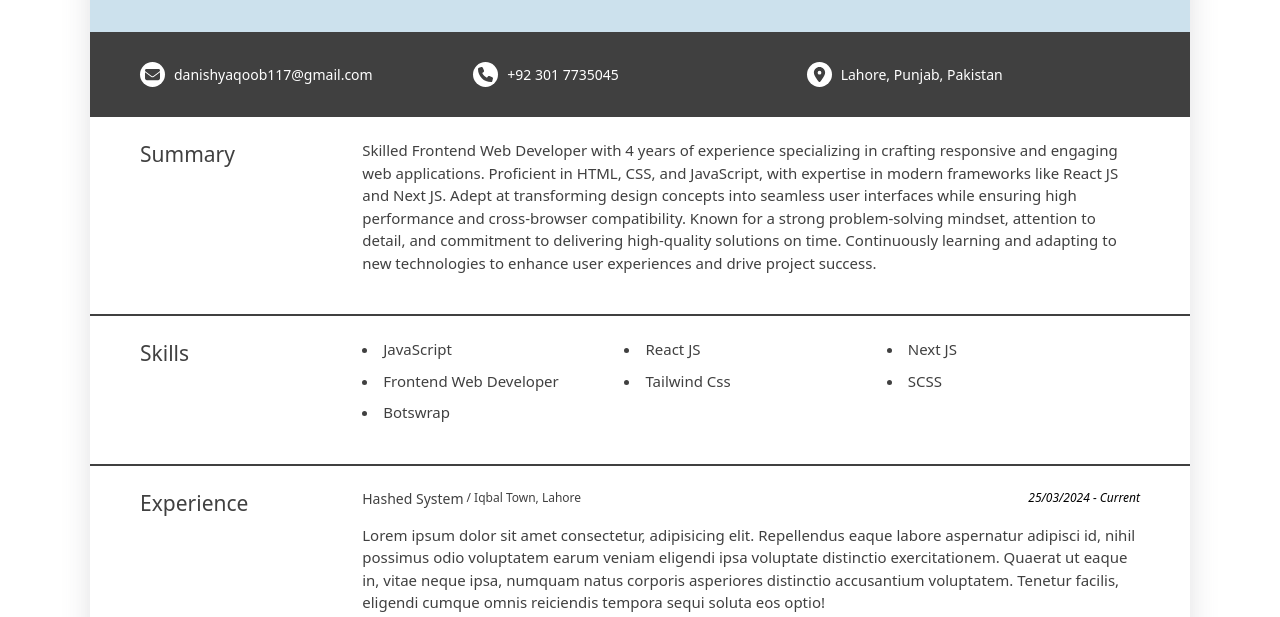
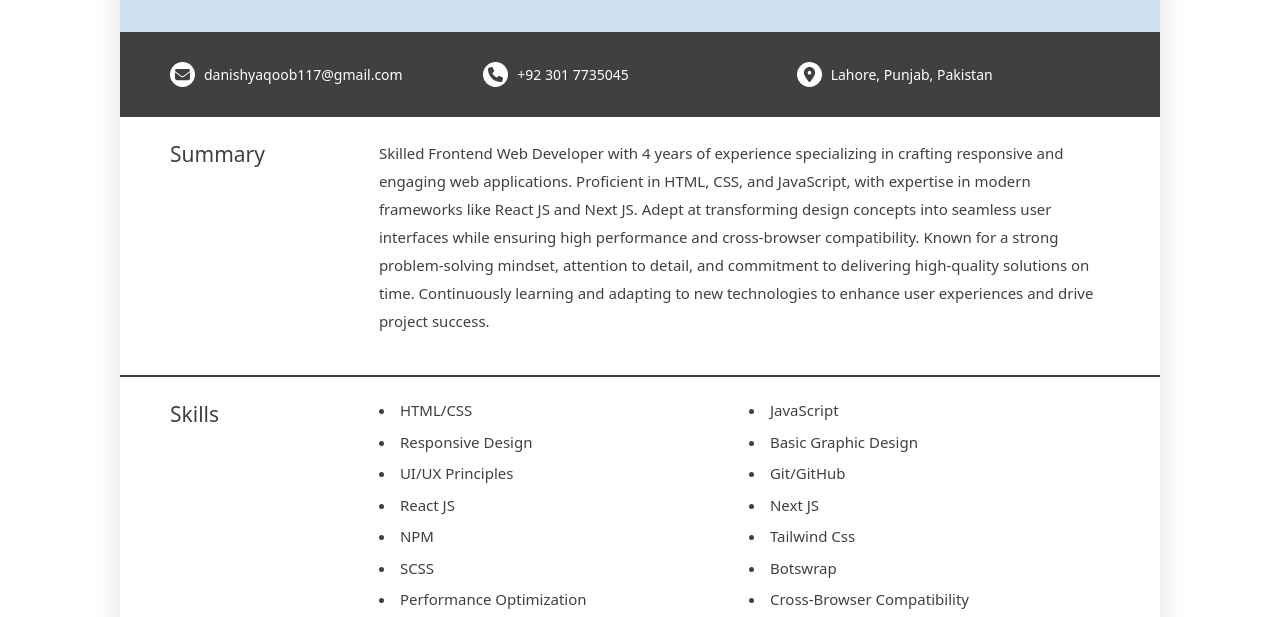
Before and after one commit to danishyaqoobofficial/resume, a plain HTML site: page resume.html in a window 1280 px wide. Shown: the part 156-773 px from the top of the page. Drawn offline with nearby package versions, Linux system fonts and the light colour scheme.

Commit message:
changing

```diff
--- a/resume.html
+++ b/resume.html
@@ -8,7 +8,7 @@
 </head>
 <body>
     <section class="px-[15px] sm:px-[20px] py-[30px]">
-        <div class="max-w-[1100px] mx-auto rounded-[22px] overflow-hidden " style="box-shadow: rgba(100, 100, 111, 0.2) 0px 7px 29px 0px;">
+        <div class="max-w-[1040px] mx-auto rounded-[22px] overflow-hidden " style="box-shadow: rgba(100, 100, 111, 0.2) 0px 7px 29px 0px;">
             <div class="bg-[#cce1ed] px-[50px] py-[35px] ">
                 <h2 class="uppercase text-[38px] font-[600] mt-[10px] text-[#404040] ">danish yaqoob</h2>
                 <p class="text-[14px] text-[#404040] ">Frontend Web Developer</p>
@@ -39,20 +39,28 @@
                         <h3 class="text-[21px] font-[500] text-[#404040]">Summary</h3>
                     </div>
                     <div class="flex-[7] ">
-                        <p class="font-[400] text-[15px] text-[#404040]">Skilled Frontend Web Developer with 4 years of experience specializing in crafting responsive and engaging web applications. Proficient in HTML, CSS, and JavaScript, with expertise in modern frameworks like React JS and Next JS. Adept at transforming design concepts into seamless user interfaces while ensuring high performance and cross-browser compatibility. Known for a strong problem-solving mindset, attention to detail, and commitment to delivering high-quality solutions on time. Continuously learning and adapting to new technologies to enhance user experiences and drive project success.</p>
+                        <p class="font-[400] text-[15px] text-[#404040] leading-[28px]">Skilled Frontend Web Developer with 4 years of experience specializing in crafting responsive and engaging web applications. Proficient in HTML, CSS, and JavaScript, with expertise in modern frameworks like React JS and Next JS. Adept at transforming design concepts into seamless user interfaces while ensuring high performance and cross-browser compatibility. Known for a strong problem-solving mindset, attention to detail, and commitment to delivering high-quality solutions on time. Continuously learning and adapting to new technologies to enhance user experiences and drive project success.</p>
                     </div>
                 </div>
                 <div class="px-[50px] pt-[22px] pb-[40px] border-b-[2px] border-[#404040] flex ">
                     <div class="flex-[2] ">
                         <h3 class="text-[#404040] text-[21px] font-[500] ">Skills</h3>
                     </div>
-                    <div class="flex-[7] grid grid-cols-3 gap-[9px] ">
+                    <div class="flex-[7] grid grid-cols-2 gap-[9px] ">
+                        <li class="font-[400] text-[15px] text-[#404040]">HTML/CSS</li>
                         <li class="font-[400] text-[15px] text-[#404040]">JavaScript</li>
+                        <li class="font-[400] text-[15px] text-[#404040]">Responsive Design</li>
+                        <li class="font-[400] text-[15px] text-[#404040]">Basic Graphic Design</li>
+                        <li class="font-[400] text-[15px] text-[#404040]">UI/UX Principles</li>
+                        <li class="font-[400] text-[15px] text-[#404040]">Git/GitHub</li>
                         <li class="font-[400] text-[15px] text-[#404040]">React JS</li>
                         <li class="font-[400] text-[15px] text-[#404040]">Next JS</li>
-                        <li class="font-[400] text-[15px] text-[#404040]">Frontend Web Developer</li>
+                        <li class="font-[400] text-[15px] text-[#404040]">NPM</li>
                         <li class="font-[400] text-[15px] text-[#404040]">Tailwind Css</li>
                         <li class="font-[400] text-[15px] text-[#404040]">SCSS</li>
+                        <li class="font-[400] text-[15px] text-[#404040]">Botswrap</li>
+                        <li class="font-[400] text-[15px] text-[#404040]">Performance Optimization</li>
+                        <li class="font-[400] text-[15px] text-[#404040]">Cross-Browser Compatibility</li>
                         <li class="font-[400] text-[15px] text-[#404040]">Botswrap</li>
                     </div>
                 </div>
```
